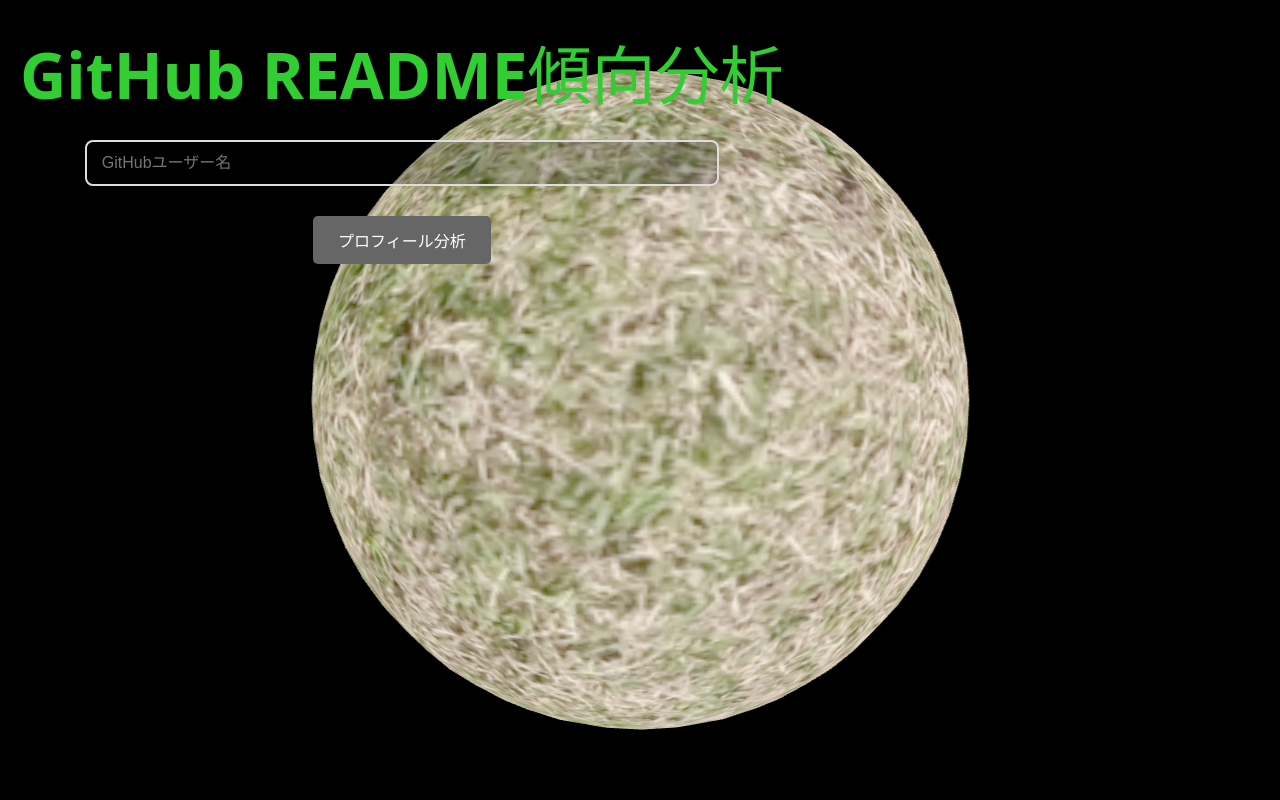
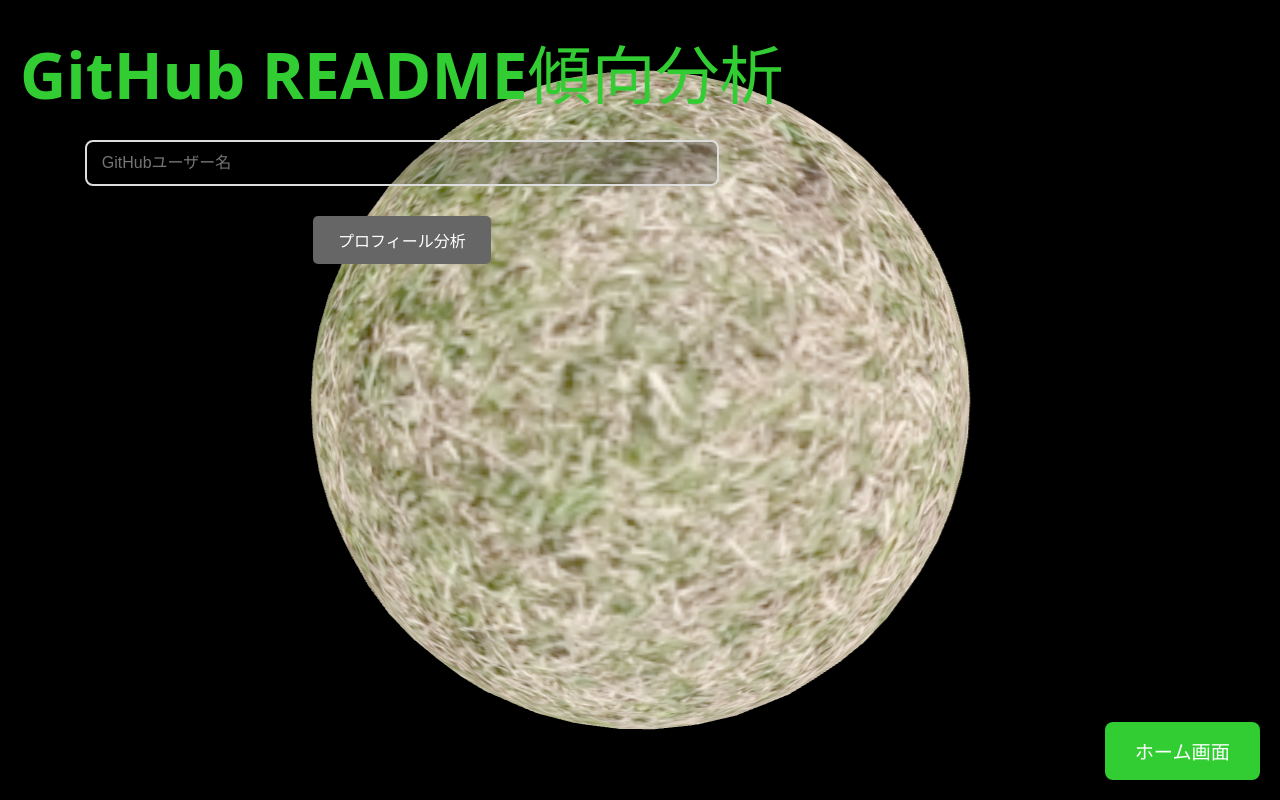
Before and after one commit to Yanai1005/Brakiocup2025-front, a React (Vite) app: page /analysis in a window 1280 px wide. Built offline with nearby package versions, Linux system fonts and the light colour scheme; no server answers.

Commit message:
ボタン配置変えた

```diff
--- a/src/pages/Analysis/analysis.jsx
+++ b/src/pages/Analysis/analysis.jsx
@@ -175,14 +175,13 @@ const ProfileAnalysis = () => {
                             <DetailedBarChartComponent analysisData={analysisData} />
                         </div>
                     )}
-
-                    <div className="action-buttons">
-                        <Link to="/">
-                            <button className="navigate-btn">ホーム画面</button>
-                        </Link>
-                    </div>
                 </div>
             )}
+            <div className="action-buttons">
+                <Link to="/">
+                    <button className="navigate-btn">ホーム画面</button>
+                </Link>
+            </div>
         </div>
     );
 };
```
